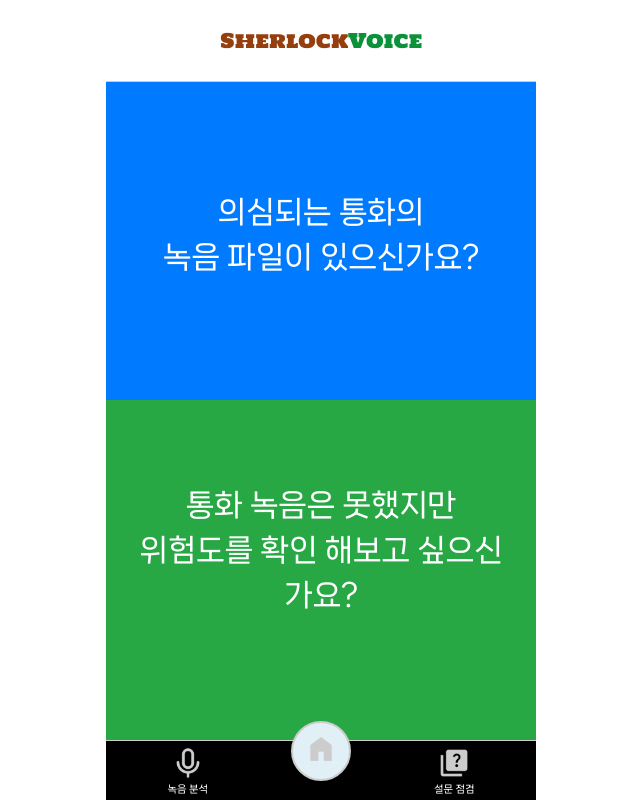
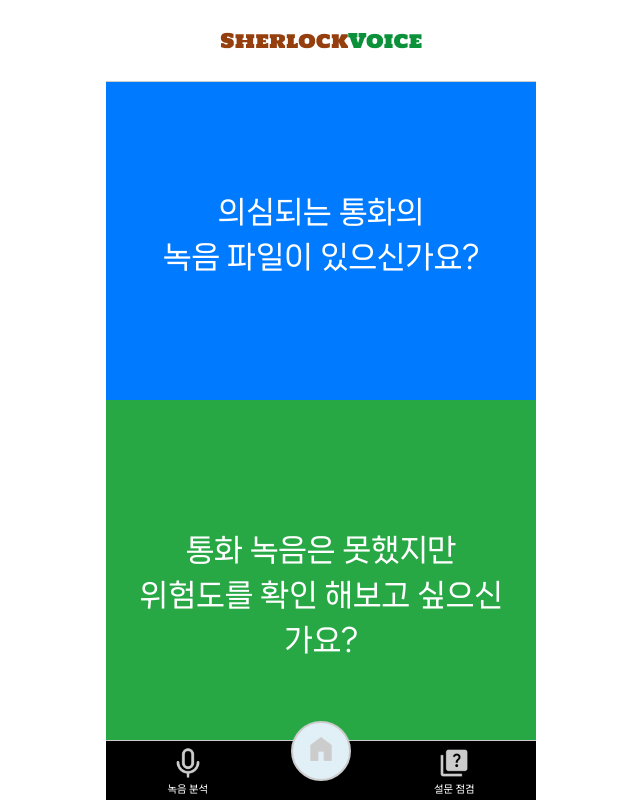
Before and after one commit to zizonyoungjun/Sherlock-Voice_Web, a React (Vite) app: page / in a window 1280 px wide. Shown: the whole page, without its empty margins (319-959 px from the left). Built offline with nearby package versions, Linux system fonts and the light colour scheme; no server answers; the HTML template or start-up script is replaced by a standard one.

Commit message:
Design: 랜딩페이지 UI 조정

```diff
--- a/src/pages/landing/index.tsx
+++ b/src/pages/landing/index.tsx
@@ -68,7 +68,7 @@ const BottomText = styled.p`
   text-align: center;
   line-height: 1.5;
   margin: 0 20px;
-  margin-bottom: 100px;
+  margin-bottom: 10px;
   font-size: 30px;
 `;
 
```
